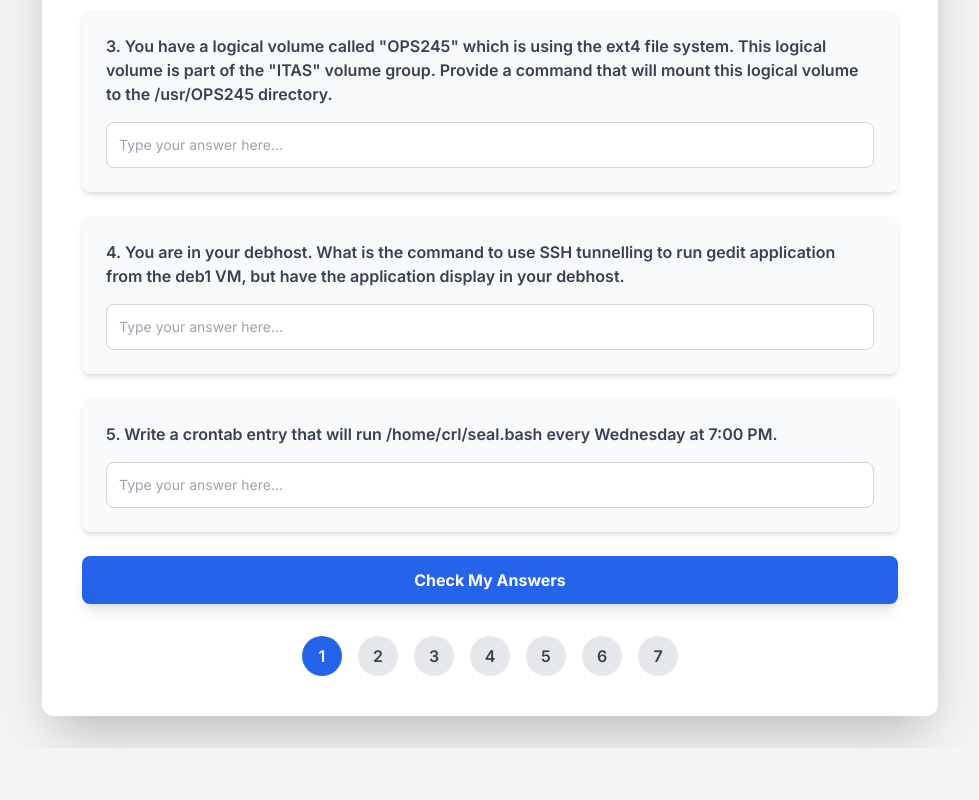
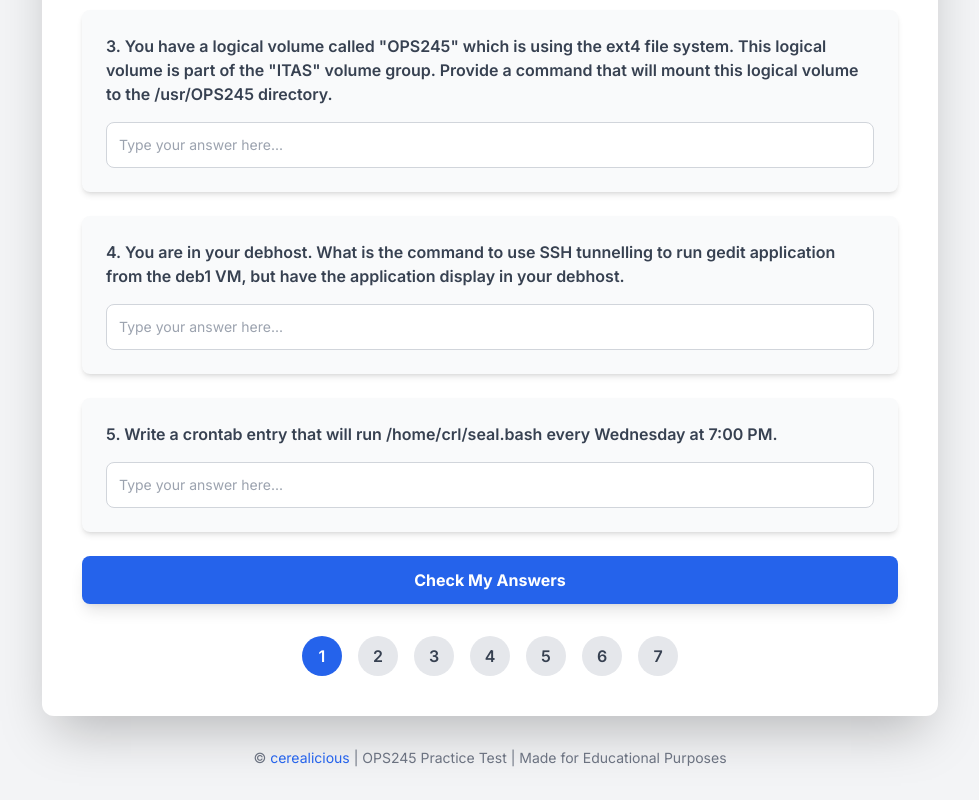
Before and after one commit to cerealicious/OPS245F, a plain HTML site: page OPS245F.html in a window 1280 px wide. Shown: the part 832-1632 px from the top of the page, without its empty margins (150-1129 px from the left). Before the commit the page ends 1580 px from the top, so only its background shows below. Drawn offline with nearby package versions, Linux system fonts and the light colour scheme.

Commit message:
Update OPS245F.html
Added new set of questions and footer to the page.

```diff
--- a/OPS245F.html
+++ b/OPS245F.html
@@ -65,6 +65,14 @@
             </div>
         </div>
 
+    </div>
+
+    <!-- Footer -->
+    <div class="text-center mt-8 text-sm text-gray-500">
+        <p>© <a href="https://github.com/cerealicious/"
+            target="_blank"
+            rel="noopener noreferrer"
+            class="text-blue-600 hover:underline">cerealicious</a> | OPS245 Practice Test | Made for Educational Purposes</p>
     </div>
 
     <script>
```
